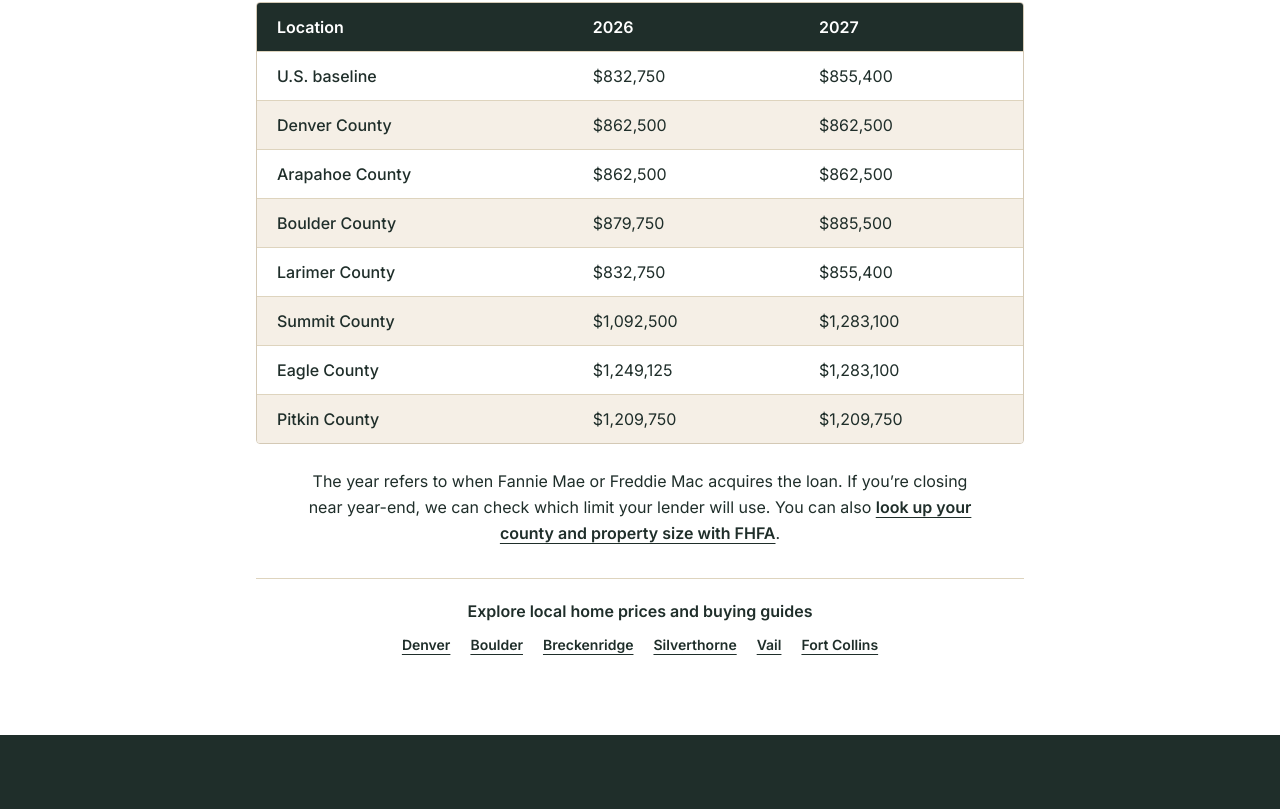
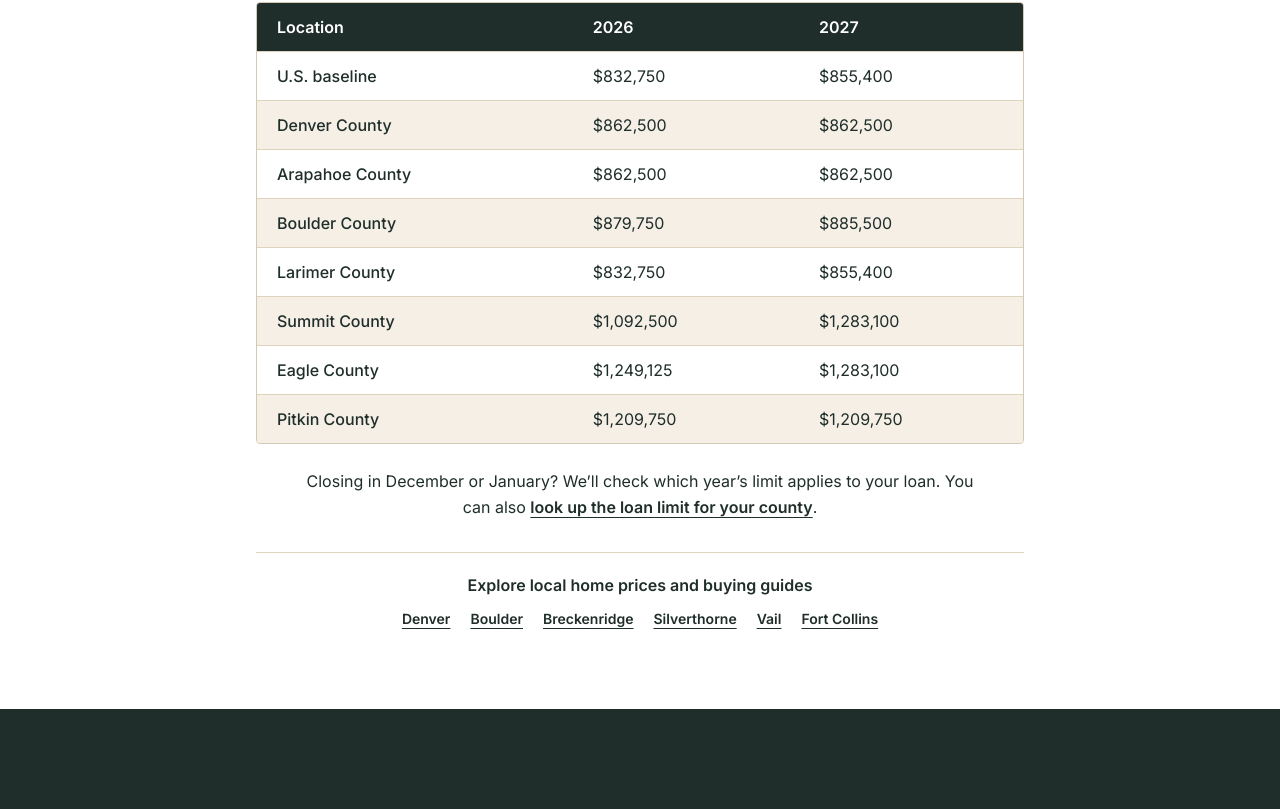
Before and after one commit to AppStudioPros/becker-team, a Next.js app: page /loan-programs/jumbo-loans in a window 1280 px wide. Shown: the part 1675-2484 px from the top of the page. Built offline with nearby package versions, Linux system fonts and the light colour scheme.

Commit message:
Explain the year-end jumbo loan limits in plain language

```diff
--- a/app/loan-programs/jumbo-loans/page.tsx
+++ b/app/loan-programs/jumbo-loans/page.tsx
@@ -214,7 +214,7 @@ export default function JumboLoansPage() {
           <p className="mb-6 text-center leading-relaxed">These are the maximum conforming loan amounts for a one-unit property, including a single condo. A mortgage above the amount shown is jumbo. Properties with two to four units have different limits.</p>
           <div className="overflow-x-auto rounded border border-[#d4c9b5]">
             <table className="w-full text-left text-sm sm:text-base">
-              <caption className="sr-only">Maximum one-unit conforming loan amounts by county and acquisition year</caption>
+              <caption className="sr-only">Maximum one-unit conforming loan amounts by county for 2026 and 2027</caption>
               <thead className="bg-[#1F2E2A] text-white">
                 <tr>
                   <th scope="col" className="px-3 py-3 sm:px-5">Location</th>
@@ -233,7 +233,7 @@ export default function JumboLoansPage() {
               </tbody>
             </table>
           </div>
-          <p className="mx-auto mt-6 max-w-2xl text-center leading-relaxed">The year refers to when Fannie Mae or Freddie Mac acquires the loan. If you’re closing near year-end, we can check which limit your lender will use. You can also <a href={fhfaLimitsUrl} className="font-semibold underline underline-offset-4">look up your county and property size with FHFA</a>.</p>
+          <p className="mx-auto mt-6 max-w-2xl text-center leading-relaxed">Closing in December or January? We’ll check which year’s limit applies to your loan. You can also <a href={fhfaLimitsUrl} className="font-semibold underline underline-offset-4">look up the loan limit for your county</a>.</p>
           <nav aria-label="Local Colorado buying guides" className="mt-8 border-t border-[#ded4be] pt-5 text-center">
             <p className="mb-3 font-semibold">Explore local home prices and buying guides</p>
             <ul className="flex flex-wrap justify-center gap-x-5 gap-y-2 text-sm font-semibold underline underline-offset-4">
```
